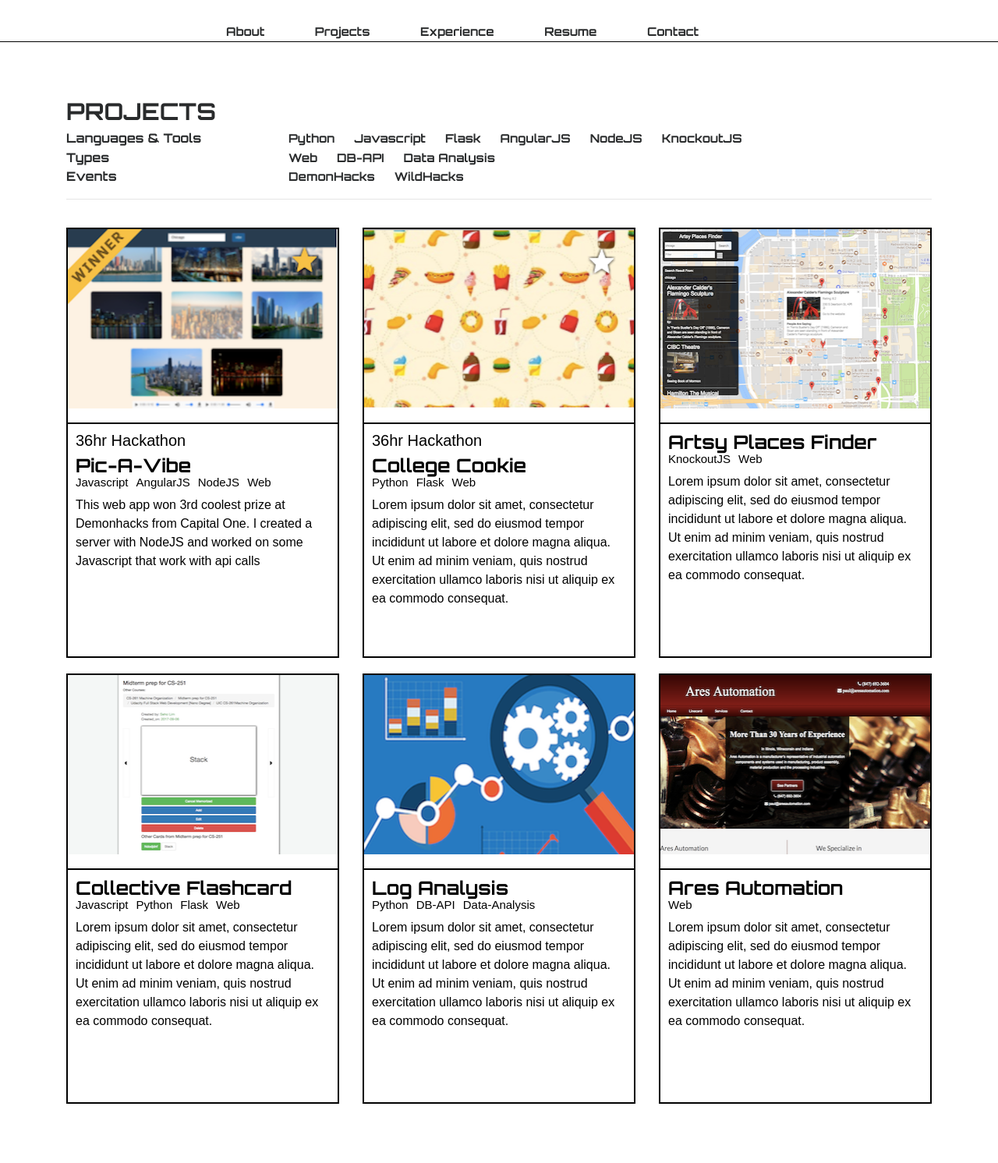
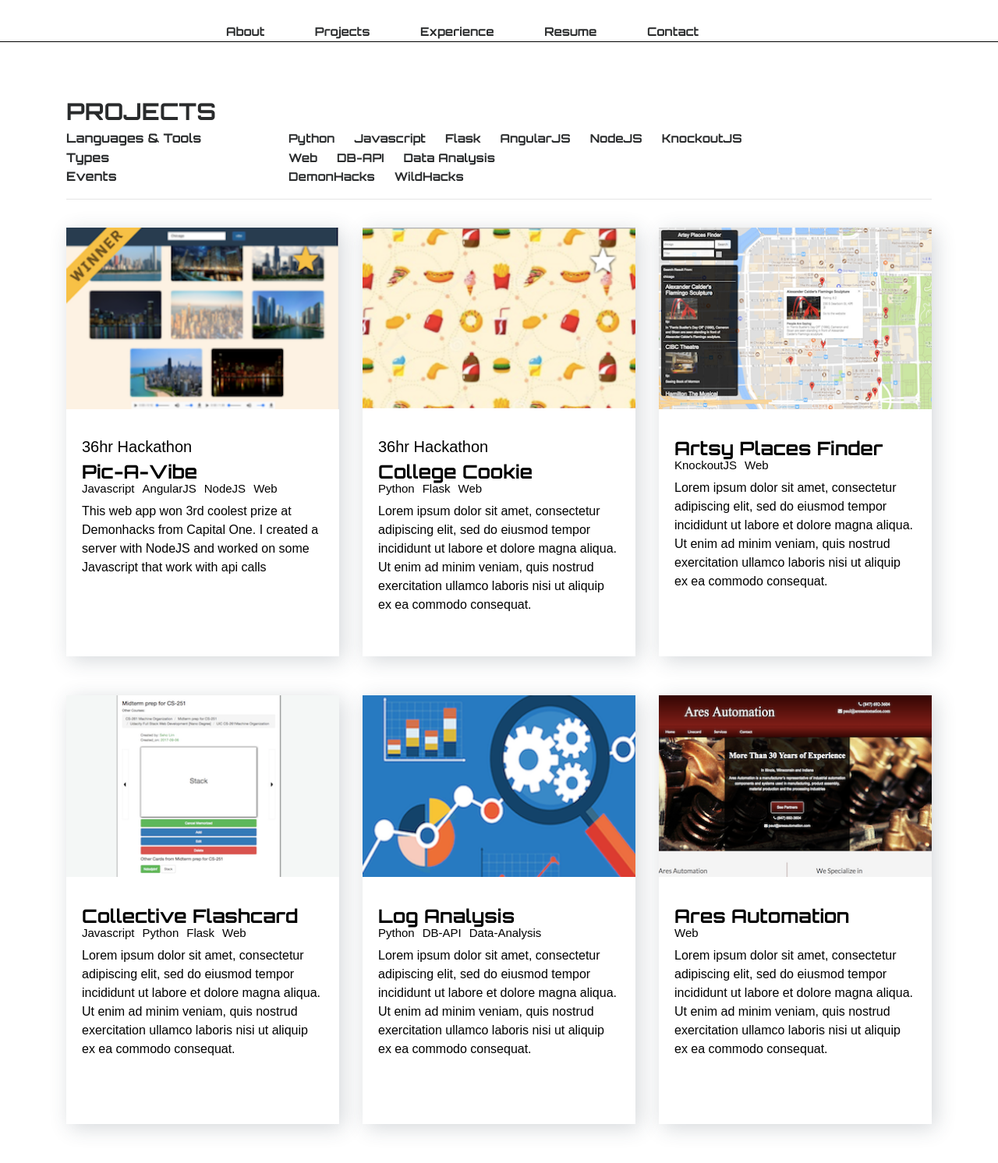
Before and after one commit to sonamoo/myPortfolio, a PHP site: page /main.html in a window 1280 px wide. Shown: the whole page at 78% size. Before the commit the page ends 1416 px from the top, so only its background shows below. Run offline with PHP 8.4, Linux system fonts and the light colour scheme; some libraries are stand-ins or nearby versions.

Commit message:
Added shadow on project cards.

```diff
--- a/css/main.css
+++ b/css/main.css
@@ -104,15 +104,20 @@ a {
     color: red;
 }
 
+.proj-link-tag {
+    width: 100%;
+    min-height: 400px;
+    display: block;
+}
+
 .project-contents {
-    border: 1px black solid;
     min-height: 400px;
-    margin-bottom: 20px;
+    margin-bottom: 50px;
+    box-shadow: 5px 5px 25px 0px rgba(46,61,73,0.2);
 }
 
 .proj-img-wrapper {
     min-width: 200px;
-    border: 1px solid black;
     min-height: 250px;
 }
 
@@ -122,9 +127,9 @@ a {
 
 .proj-desc-wrapper {
     min-height: 300px;
-    border: 1px solid black;
+
     font-family: sans-serif;
-    padding: 10px;
+    padding: 20px;
 }
 
 .proj-header {
@@ -154,6 +159,8 @@ a {
 .proj-link-tag:hover {
     text-decoration: none;
     color: black;
+    box-shadow: 0 4px 8px 0 rgba(255, 38, 70, 0.2);
+
 }
 .proj-link-tag:visited {
     color: black;
@@ -163,3 +170,7 @@ a {
     color: black;
     text-decoration: none;
 }
+
+.selected {
+    /* for later use */
+}
--- a/js/main.js
+++ b/js/main.js
@@ -167,6 +167,19 @@ portfolioApp.controller('mainController',
 
         $scope.is_hackathon = function(p) {
             console.log(p);
-        }
+        };
+
+        $scope.mouseOverOnProj = false;
+        $scope.see_project = function(p) {
+            console.log(p);
+            $scope.mouseOverOnProj = true;
+
+        };
 
     });
+
+
+var see_project = function() {
+    console.log();
+    console.log("sdf");
+};
--- a/main.html
+++ b/main.html
@@ -51,19 +51,26 @@
 
             <hr>
         </div>
-        <div class="container">
-            <div class="row">
-                <div class="col-md-4 col-sm-12" ng-repeat="p in projects">
+
+        <div class="container" >
+            <div class="row" ng-init="selection = {selectedProj: null}">
+
+                <div class="col-md-4 col-sm-12" ng-repeat="p in projects" ng-mouseover="see_project(p)">
+
                     <a class="proj-link-tag" href="#">
-                    <div class="project-contents">
+                    <div class="project-contents" ng-click="selection.selectedProj= p" ng-class="{selected: selection.selectedProj == p}">
+
                         <div class="proj-img-wrapper">
+
                             <img class="proj-img" ng-src="{{p.img}}" alt="project_img" >
                         </div>
                         <div class="proj-desc-wrapper">
+
                             <h5 ng-show="p.event[0]">36hr Hackathon</h5>
                             <h4 class="proj-header">{{p.name}}</h4>
                             <span ng-repeat="t in p.tech" class="proj-techs">{{t}}</span>
                             <p class="proj-desc">{{p.description}}</p>
+
                         </div>
                     </div>
                     </a>
```
